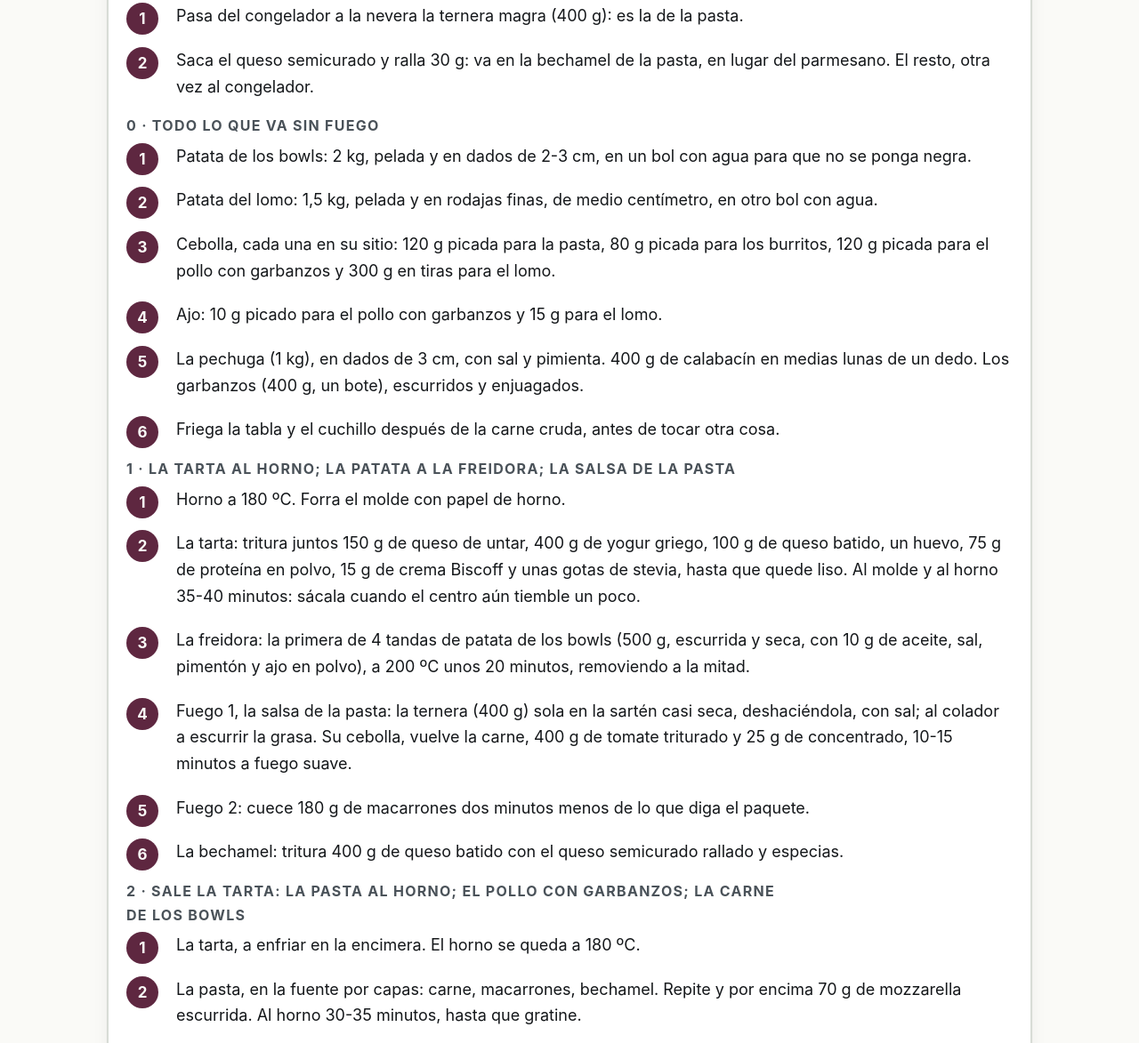
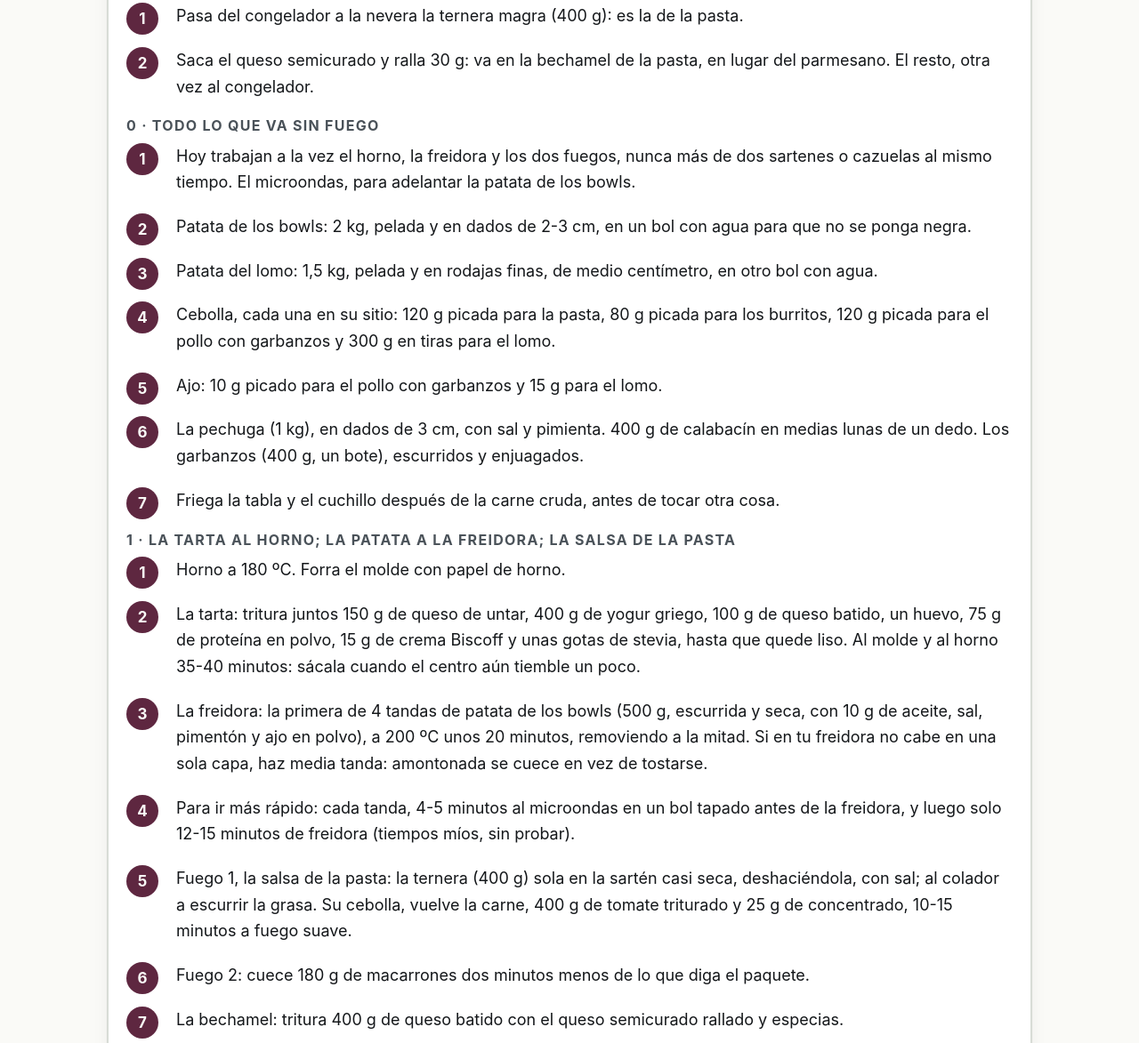
Before and after one commit to victorianotena/plan-comidas-30-dias, a plain HTML site: page plan.html in a window 1280 px wide. Shown: the part 5014-6187 px from the top of the page at 89% size. Drawn offline with Linux system fonts and the light colour scheme.

Commit message:
Guia del 18/11: freidora pequena y microondas para la patata
Co-Authored-By: Claude Opus 5.5 <noreply@anthropic.com>

```diff
--- a/plan.html
+++ b/plan.html
@@ -144,6 +144,7 @@
 <li>Saca el queso semicurado y ralla 30 g: va en la bechamel de la pasta, en lugar del parmesano. El resto, otra vez al congelador.</li>
 </ol>
 <p class="etiqueta">0 · Todo lo que va sin fuego</p><ol class="pasos">
+<li>Hoy trabajan a la vez el horno, la freidora y los dos fuegos, nunca más de dos sartenes o cazuelas al mismo tiempo. El microondas, para adelantar la patata de los bowls.</li>
 <li>Patata de los bowls: 2 kg, pelada y en dados de 2-3 cm, en un bol con agua para que no se ponga negra.</li>
 <li>Patata del lomo: 1,5 kg, pelada y en rodajas finas, de medio centímetro, en otro bol con agua.</li>
 <li>Cebolla, cada una en su sitio: 120 g picada para la pasta, 80 g picada para los burritos, 120 g picada para el pollo con garbanzos y 300 g en tiras para el lomo.</li>
@@ -154,7 +155,8 @@
 <p class="etiqueta">1 · La tarta al horno; la patata a la freidora; la salsa de la pasta</p><ol class="pasos">
 <li>Horno a 180 ºC. Forra el molde con papel de horno.</li>
 <li>La tarta: tritura juntos 150 g de queso de untar, 400 g de yogur griego, 100 g de queso batido, un huevo, 75 g de proteína en polvo, 15 g de crema Biscoff y unas gotas de stevia, hasta que quede liso. Al molde y al horno 35-40 minutos: sácala cuando el centro aún tiemble un poco.</li>
-<li>La freidora: la primera de 4 tandas de patata de los bowls (500 g, escurrida y seca, con 10 g de aceite, sal, pimentón y ajo en polvo), a 200 ºC unos 20 minutos, removiendo a la mitad.</li>
+<li>La freidora: la primera de 4 tandas de patata de los bowls (500 g, escurrida y seca, con 10 g de aceite, sal, pimentón y ajo en polvo), a 200 ºC unos 20 minutos, removiendo a la mitad. Si en tu freidora no cabe en una sola capa, haz media tanda: amontonada se cuece en vez de tostarse.</li>
+<li>Para ir más rápido: cada tanda, 4-5 minutos al microondas en un bol tapado antes de la freidora, y luego solo 12-15 minutos de freidora (tiempos míos, sin probar).</li>
 <li>Fuego 1, la salsa de la pasta: la ternera (400 g) sola en la sartén casi seca, deshaciéndola, con sal; al colador a escurrir la grasa. Su cebolla, vuelve la carne, 400 g de tomate triturado y 25 g de concentrado, 10-15 minutos a fuego suave.</li>
 <li>Fuego 2: cuece 180 g de macarrones dos minutos menos de lo que diga el paquete.</li>
 <li>La bechamel: tritura 400 g de queso batido con el queso semicurado rallado y especias.</li>
```
